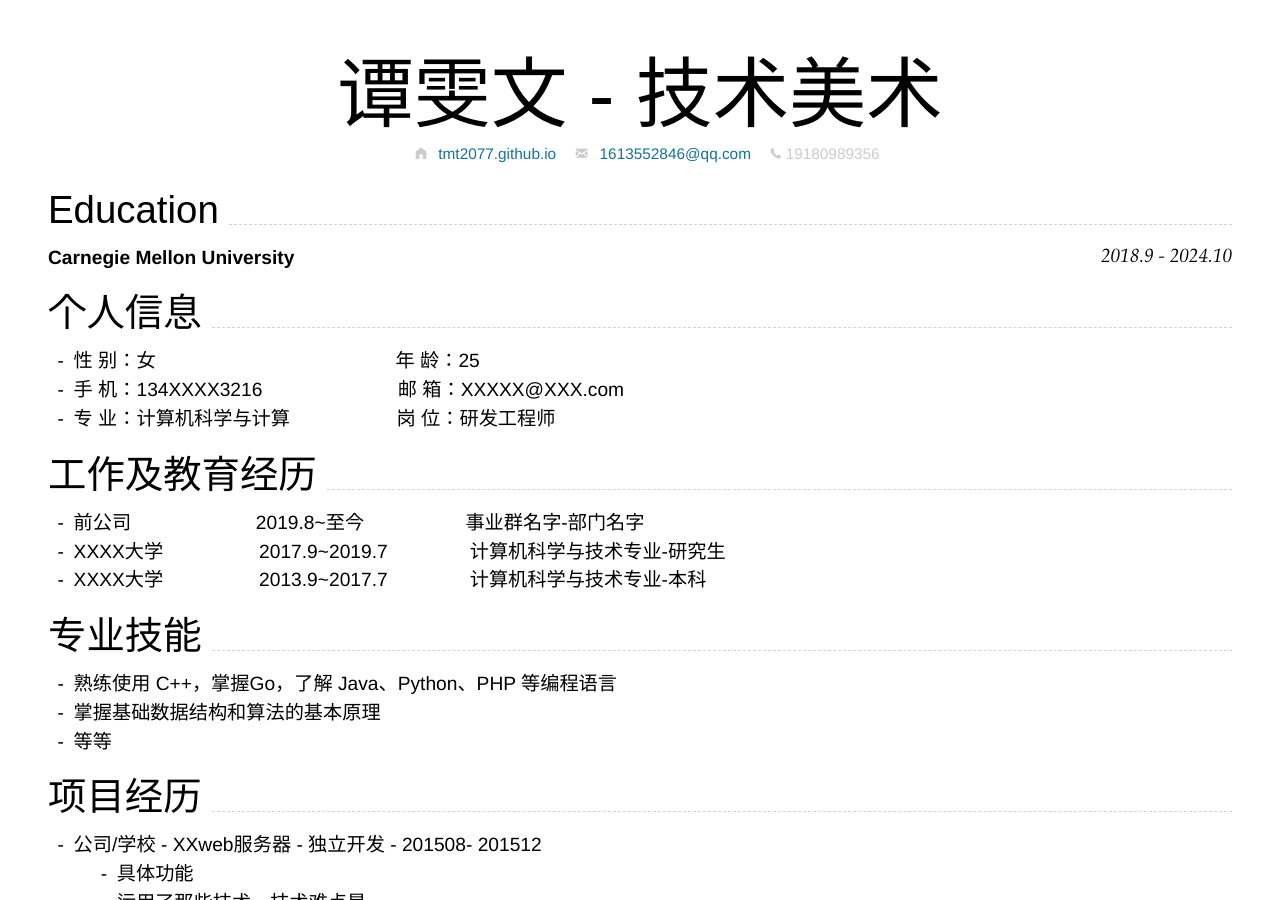
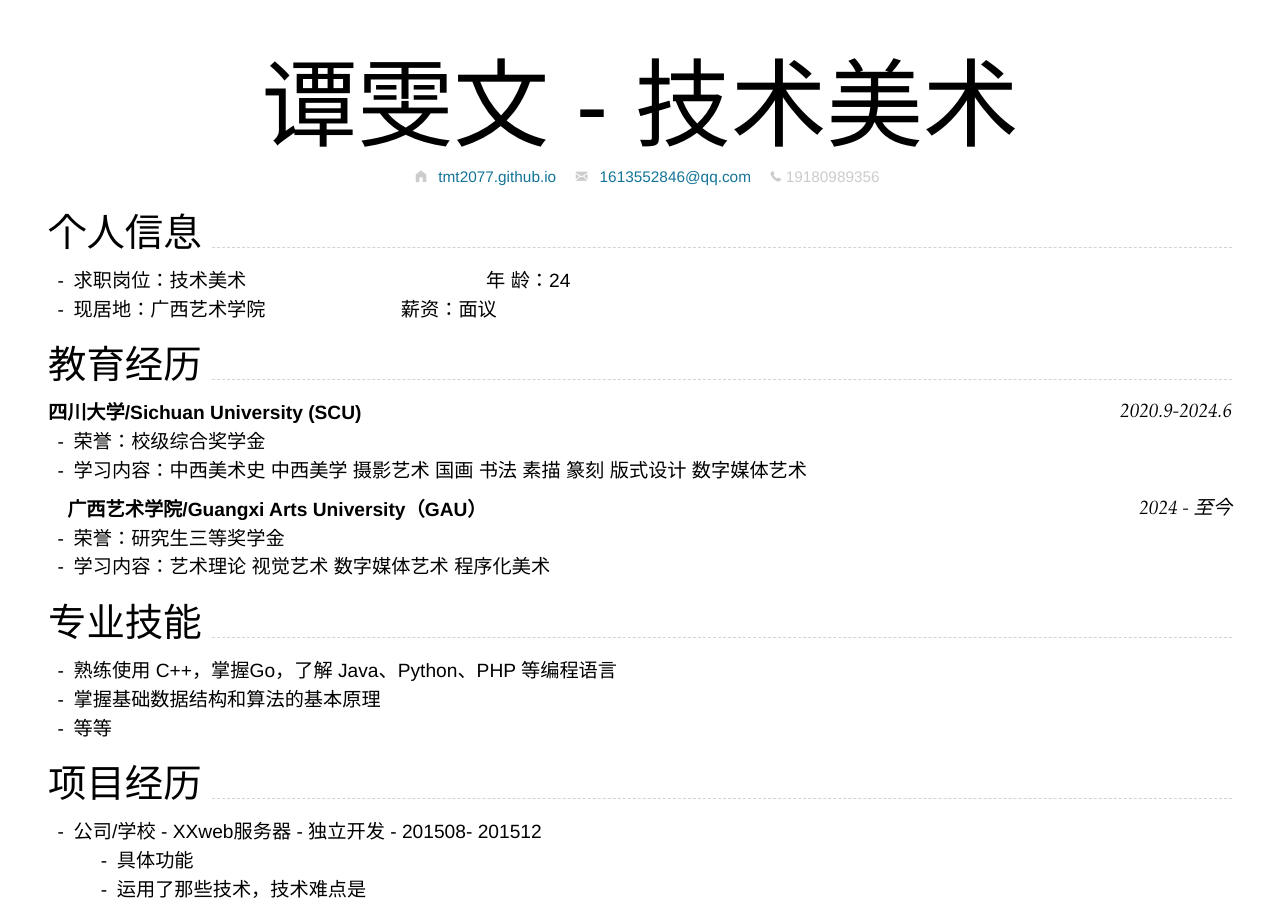
Before and after one commit to tmt2077/tmt2077.github.io, a Jekyll site: the page built from index.md, in a window 1280 px wide and 900 px high. Built offline with Jekyll 4.4.1, drawn with Linux system fonts in a browser that asks for light colours; nearby versions of some CDN libraries.

Commit message:
Update index.md

```diff
--- a/index.md
+++ b/index.md
@@ -11,7 +11,7 @@ phone:
  19180989356
 ---
  <center>
-     <h1 style="font-size: 4em; text-align: center;">
+     <h1 style="font-size: 5em; text-align: center;">
  谭雯文 - 技术美术
 </h1>
  </center>
@@ -25,23 +25,23 @@ Supported arguments:
 -->
 
 {% include cv-contact.html %}
+## 个人信息
 
-## Education
-
-### **Carnegie Mellon University** `2018.9 - 2024.10`
+* 求职岗位：技术美术&emsp;&emsp;&emsp;&emsp;&emsp;&emsp;&emsp;&emsp;&emsp;&emsp;&emsp;&emsp;&ensp;年 龄：24
+* 现居地：广西艺术学院 &emsp;&emsp;&emsp;&emsp;&emsp;&emsp;&ensp;  薪资：面议
 
 
-## 个人信息
 
-* 性 别：女&emsp;&emsp;&emsp;&emsp;&emsp;&emsp;&emsp;&emsp;&emsp;&emsp;&emsp;&emsp;&ensp;年 龄：25
-* 手 机：134XXXX3216 &emsp;&emsp;&emsp;&emsp;&emsp;&emsp;&ensp;  邮 箱：XXXXX@XXX.com
-* 专 业：计算机科学与计算 &emsp;&emsp;&emsp;&emsp;&emsp; 岗 位：研发工程师
+## 教育经历
+### **四川大学/Sichuan University (SCU)** `2020.9-2024.6`
+- 荣誉：校级综合奖学金
+- 学习内容：中西美术史 中西美学 摄影艺术 国画 书法 素描 篆刻 版式设计 数字媒体艺术
+### **广西艺术学院/Guangxi Arts University（GAU）** `2024 - 至今`
+- 荣誉：研究生三等奖学金
+- 学习内容：艺术理论 视觉艺术 数字媒体艺术 程序化美术
 
-## 工作及教育经历
 
-* 前公司&emsp;&emsp;&emsp;&emsp;&emsp;&emsp;&ensp;2019.8~至今&emsp;&emsp;&emsp;&emsp;&emsp; 事业群名字-部门名字
-* XXXX大学&emsp;&emsp;&emsp;&emsp;&emsp;2017.9~2019.7&emsp;&emsp;&emsp;&emsp; 计算机科学与技术专业-研究生
-* XXXX大学&emsp;&emsp;&emsp;&emsp;&emsp;2013.9~2017.7&emsp;&emsp;&emsp;&emsp; 计算机科学与技术专业-本科
+
 
 ## 专业技能
 
```
